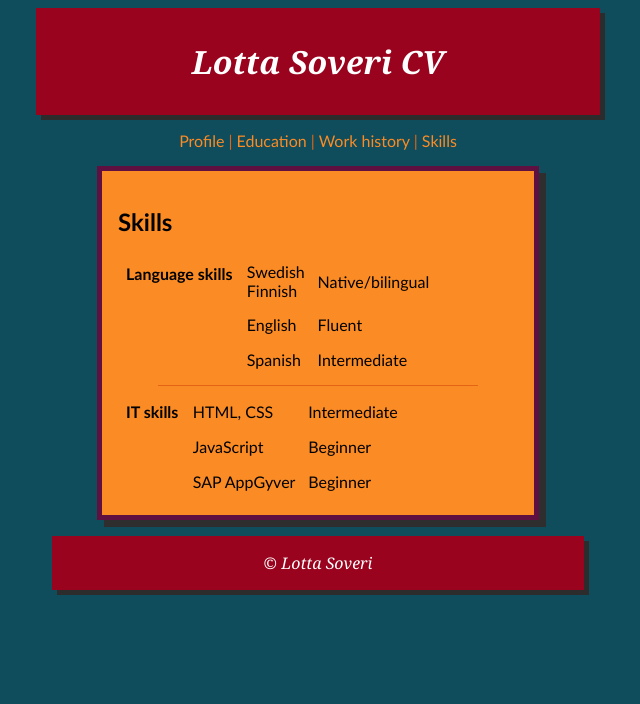
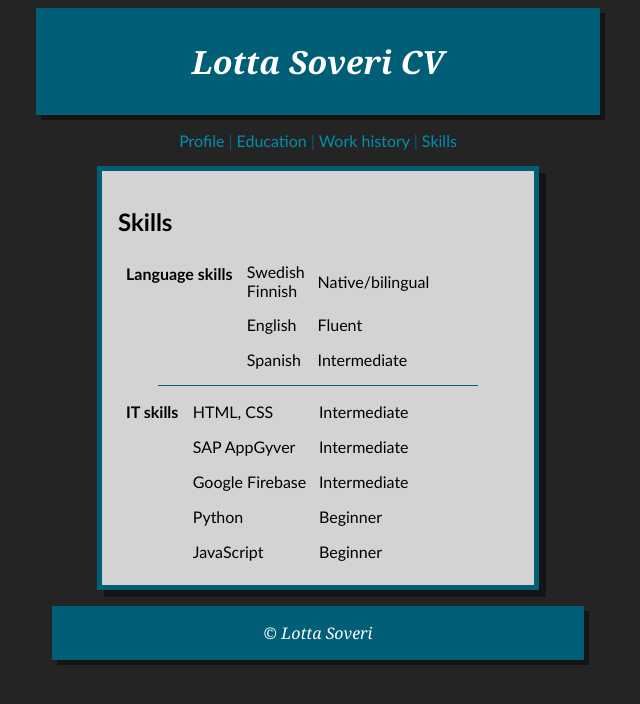
Before and after one commit to lottasoveri/lottasoveri.github.io, a plain HTML site: page skills.html in a window 1280 px wide. Shown: the whole page, without its empty margins (322-962 px from the left). Drawn offline with Linux system fonts and the light colour scheme.

Commit message:
Major updates

```diff
--- a/lottas.css
+++ b/lottas.css
@@ -1,7 +1,7 @@
 /* Page */
 
 body {
-    background-color: #0f4c5c;
+    background-color: #242424;
     font-family: 'Trebuchet MS', 'Lucida Sans Unicode', 'Lucida Grande', 'Lucida Sans', Arial, sans-serif;
     align-content: center;
 }
@@ -9,7 +9,7 @@ body {
 /* Header */
 
 header {
-    background-color: #9a031e;
+    background-color: #005f77;
     color: white;
     font-family: Georgia, 'Times New Roman', Times, serif;
     width: 500px;
@@ -19,7 +19,7 @@ header {
     font-style: italic;
     text-align: center;
     margin: auto;
-    box-shadow: 5px 5px #2c2c2c;
+    box-shadow: 5px 5px #141414;
 }
 
 /* Navigation */
@@ -27,16 +27,16 @@ header {
 nav {
     padding: 1em 1em 1em 1em;
     text-align: center;
-    color: #e36414;
+    color: #005f77;
 }
 
 nav a {
-    color: #fb8b24;
+    color: #008fb3;
     text-decoration: none;
 }
 
 nav a:hover {
-    color: #ff9f45;
+    color: #00ccff;
 }
 
 /* Content */
@@ -50,14 +50,14 @@ nav a:hover {
     width: 400px;
     margin: auto;
     padding: 1em;
-    background-color: #fb8b24;
-    border: 5px solid #5f0f40;
+    background-color: #d3d3d3;
+    border: 5px solid #005f77;
     transform: rotateY(90deg);
     animation-name: viewbox;
     animation-duration: 3s;
     animation-timing-function: ease;
     animation-fill-mode: forwards;
-    box-shadow: 7px 7px #2e2e2e;
+    box-shadow: 7px 7px #141414;
     overflow: hidden;
 }
 
@@ -71,7 +71,7 @@ a:hover {
 }
 
 dd {
-    font-style: italic;
+    font-size: smaller;
 }
 
 li, dd {
@@ -79,11 +79,11 @@ li, dd {
 }
 
 fieldset {
-    border: 1px solid #e36414;
+    border: 1px solid #005f77;
 }
 
 input[type=submit] {
-    background-color: #7e1455;
+    background-color: #005f77;
     border: none;
     border-radius: 3px;
     color: white;
@@ -106,7 +106,7 @@ td {
 }
 
 hr {
-    background-color: #e36414;
+    background-color: #005f77;
     height: 1px;
     border: none;
 }
@@ -114,13 +114,13 @@ hr {
 #lotta {
     float: right;
     margin: 0em 0em 1em 1em;
-    border: 1px solid #e36414;
+    border: 1px solid #005f77;
 }
 
 /* Footer */
 
 footer {
-    background-color: #9a031e;
+    background-color: #005f77;
     color: white;
     font-family: Georgia, 'Times New Roman', Times, serif;
     width: 500px;
@@ -130,5 +130,5 @@ footer {
     margin-left: auto;
     margin-right: auto;
     margin-top: 1em;
-    box-shadow: 5px 5px #2c2c2c;
+    box-shadow: 5px 5px #141414;
 }
--- a/skills.html
+++ b/skills.html
@@ -60,12 +60,22 @@
             </tr>
             <tr>
                 <th>&nbsp;</th>
-                <td>JavaScript</td>
+                <td>SAP AppGyver</td>
+                <td>Intermediate</td>
+            </tr>
+            <tr>
+                <th>&nbsp;</th>
+                <td>Google Firebase</td>
+                <td>Intermediate</td>
+            </tr>
+            <tr>
+                <th>&nbsp;</th>
+                <td>Python</td>
                 <td>Beginner</td>
             </tr>
             <tr>
                 <th>&nbsp;</th>
-                <td>SAP AppGyver</td>
+                <td>JavaScript</td>
                 <td>Beginner</td>
             </tr>
         </table>
```
Also changed, not shown: education.html (+1 -0 lines), work.html (+2 -0 lines).
